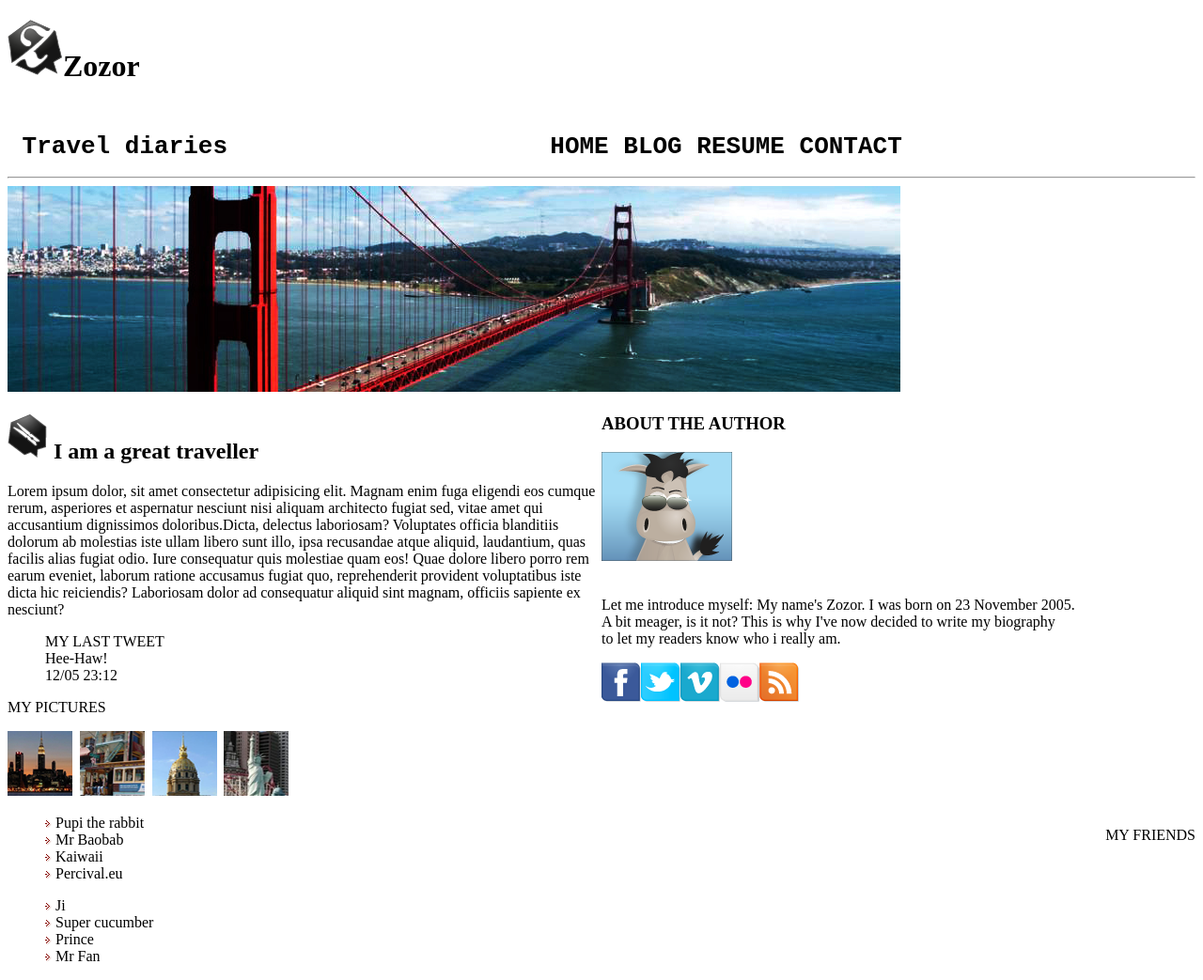
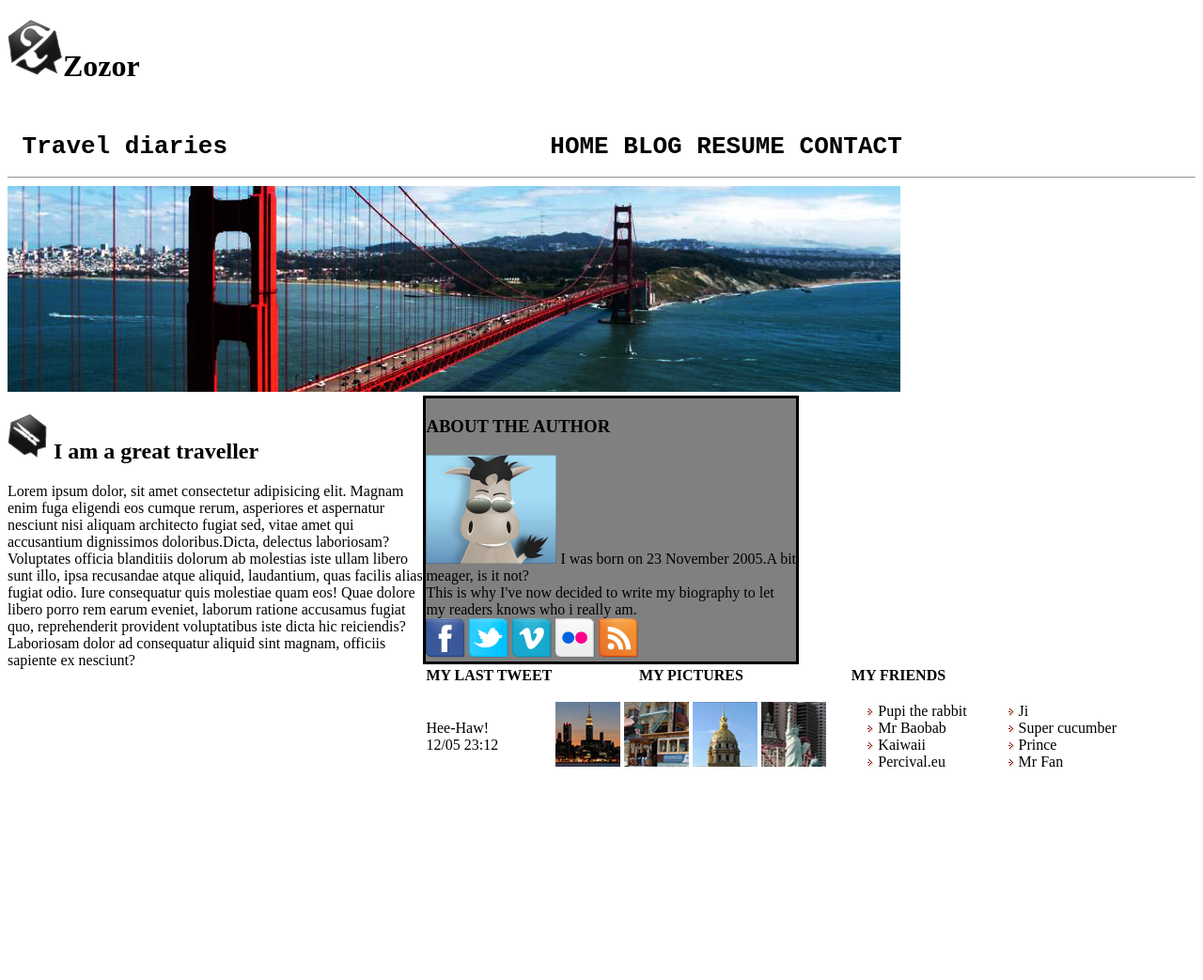
Before and after one commit to Rebel1898/HTML5, a plain HTML site: page zozor/Index.html in a window 1280 px wide. Shown: the whole page at 94% size. After the commit the page ends 847 px from the top, so only its background shows below. Drawn offline with Linux system fonts and the light colour scheme.

Commit message:
Index mejorado

```diff
--- a/zozor/Index.html
+++ b/zozor/Index.html
@@ -6,7 +6,7 @@
     <meta http-equiv="X-UA-Compatible" content="ie=edge">
     <title>Document</title>
 </head>
-<body>
+<body style="height:50%;">
 <header>
  <h1><img src="zozor_logo.png">Zozor </h1>
  <pre class="tab"><h1><br> Travel diaries                      HOME BLOG RESUME CONTACT  </pre></h1>
@@ -26,57 +26,74 @@
 
 
 <section>
-        <div style="float:left; width:50%;">
-                <h1>  <img src="pin.png"> I am a great traveller</h1>
-                <p>Lorem ipsum dolor, sit amet consectetur adipisicing elit. Magnam enim fuga eligendi eos cumque rerum, asperiores et aspernatur nesciunt nisi aliquam architecto fugiat sed, vitae amet qui accusantium dignissimos doloribus.Dicta, delectus laboriosam? Voluptates officia blanditiis dolorum ab molestias iste ullam libero sunt illo, ipsa recusandae atque aliquid, laudantium, quas facilis alias fugiat odio. Iure consequatur quis molestiae quam eos!
-                Quae dolore libero porro rem earum eveniet, laborum ratione accusamus fugiat quo, reprehenderit provident voluptatibus iste dicta hic reiciendis? Laboriosam dolor ad consequatur aliquid sint magnam, officiis sapiente ex nesciunt?<br></p>
-                </div>
+        <div style="float:left; width:35%;" >
+                <h1>  <img src="pin.png"></img> I am a great traveller</h1>
+                <p>Lorem ipsum dolor, sit amet consectetur adipisicing elit. Magnam enim fuga eligendi
+				eos cumque rerum, asperiores et aspernatur nesciunt nisi aliquam architecto fugiat sed,
+				vitae amet qui accusantium dignissimos doloribus.Dicta, delectus laboriosam? Voluptates
+				officia blanditiis dolorum ab molestias iste ullam libero sunt illo, ipsa recusandae atque
+				aliquid, laudantium, quas facilis alias fugiat odio. Iure consequatur quis molestiae quam eos!
+                Quae dolore libero porro rem earum eveniet, laborum ratione accusamus fugiat quo, reprehenderit
+				provident voluptatibus iste dicta hic reiciendis? Laboriosam dolor ad consequatur aliquid sint magnam,
+				officiis sapiente ex nesciunt?<br></p>
+          </div>
 
-<article style="float:right;width:50%;">
-        <h1> ABOUT THE AUTHOR </h1>
-        <img src="zozor.png" style="center">
-        <p><br>Let me introduce myself: My name's Zozor. I was born on 23 November 2005.<br> A bit meager, is it not? This is why I've now decided to write my biography <br>to let my readers know who i really am. </p>
-        <img src="facebook.png"><img src="twitter.png"><img src="vimeo.png"><img src="flickr.png"><img src="rss.png">
+<article >
+<table style="border: solid black" width="400" border="0" cellspacing="0" cellpadding="0">
+<tr>
+<td bgcolor="gray" width="50px height="50px">  <h1> ABOUT THE AUTHOR </h1>
+        <img src="zozor.png" >
+		 I was born on 23 November 2005.A bit meager, is it not?<br />
+		 This is why I've now decided to write my biography to let my readers knows who i really am.
+		<br>
+			<img src="facebook.png" />
+			<img src="twitter.png" />
+			<img src="vimeo.png" />
+			<img src="flickr.png" />
+			<img src="rss.png" />
+			</table> </td>
+</tr>
+
 
 </article>
 
 
-</section>
+
+<footer>
 
 
 
-<footer>
-<div class="float:left">
-        <ul list style type="none">
-                <li> MY LAST TWEET</li>
-                <li> Hee-Haw!</li>
-                <li> 12/05 23:12</li>
+<table>
 
-                </ul>
-</div>
-
-<div style="float:center"> <p>MY PICTURES</p></div>
-<pre><img src="pic1.jpg"> <img src="pic2.jpg"> <img src="pic3.jpg"> <img src="pic4.jpg"></pre>
-
-<div style="float:right">
-    <p>MY FRIENDS</p></div>
-<ul list style type="none">
-        <li><img src="external_link.png"> Pupi the rabbit</li>
+<table>
+ <tr width="50%">
+  <th>MY LAST TWEET</th>
+  <th>MY PICTURES</th>
+  <th>MY FRIENDS</th>
+  <th></th>
+ </tr>
+ <tr width="50%">
+  <td>Hee-Haw! <br>12/05 23:12</td>
+  <td><img src="pic1.jpg">
+  <img src="pic2.jpg">
+  <img src="pic3.jpg">
+  <img src="pic4.jpg"> </td>
+  <td>	<ul list style type="none">
+<li><img src="external_link.png"> Pupi the rabbit</li>
         <li><img src="external_link.png"> Mr Baobab</li>
         <li><img src="external_link.png"> Kaiwaii</li>
-        <li> <img src="external_link.png"> Percival.eu</li>
-
-
-        </ul>
+        <li> <img src="external_link.png"> Percival.eu</li>	</ul>	</td>
+  <td>
 
 <ul list style type="none">
         <li><img src="external_link.png"> Ji</li>
         <li><img src="external_link.png"> Super cucumber</li>
         <li><img src="external_link.png"> Prince</li>
-        <li><img src="external_link.png"> Mr Fan</li>
+        <li><img src="external_link.png"> Mr Fan</li></ul>
 
+ </td></tr>
 
-</footer>
+</table>
 
 
 
@@ -84,5 +101,13 @@
 
 
 
+</footer>
+
+</section>
+
+
+
+
+
 </body>
 </html>
```
